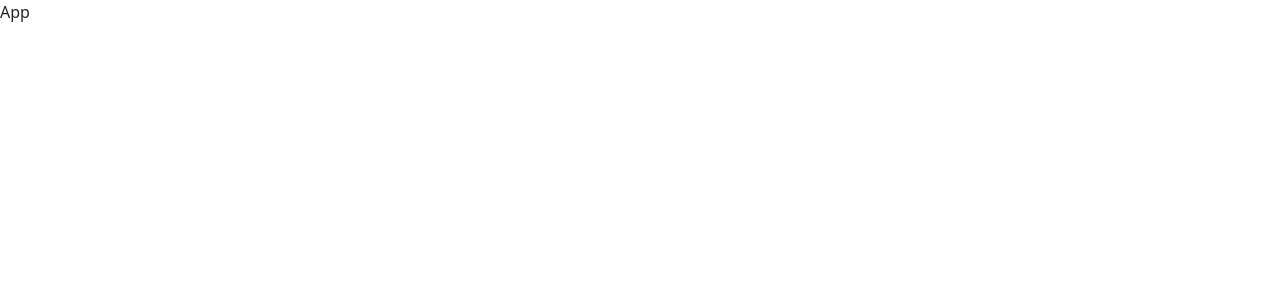
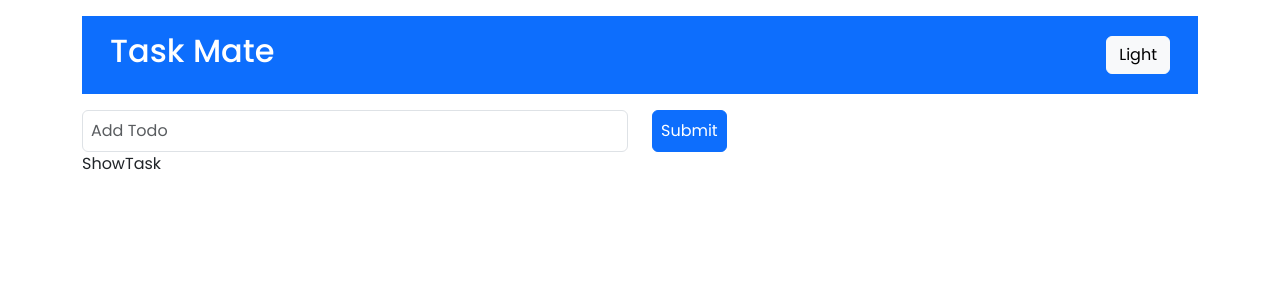
Before and after one commit to sri-ram-ravi/TaskMate, a React (Create React App) app: page / in a window 1280 px wide. Shown: the top 300 px of the page. Built offline with nearby package versions, Linux system fonts and the light colour scheme.

Commit message:
Create a index.css and added font

```diff
--- a/src/App.jsx
+++ b/src/App.jsx
@@ -1,8 +1,15 @@
 import React from 'react'
+import Header from './Components/Header'
+import AddTask from './Components/AddTask'
+import ShowTask from './Components/ShowTask'
 
 const App = () => {
   return (
-    <div>App</div>
+    <div className='container'>
+        <Header/>
+        <AddTask/>
+        <ShowTask/>
+    </div>
   )
 }
 
--- /dev/null
+++ b/src/index.css
@@ -0,0 +1,4 @@
+@import url('https://fonts.googleapis.com/css2?family=Poppins:wght@300;400;500;600;700;800;900&display=swap');
+*{
+    font-family: 'Poppins', sans-serif;
+}
--- a/src/index.js
+++ b/src/index.js
@@ -1,6 +1,7 @@
 import React from 'react'
 import ReactDOM from 'react-dom/client'
 import App from './App'
+import "./index.css"
 const root=ReactDOM.createRoot(document.getElementById("root"))
 root.render(
     <App/>
```
